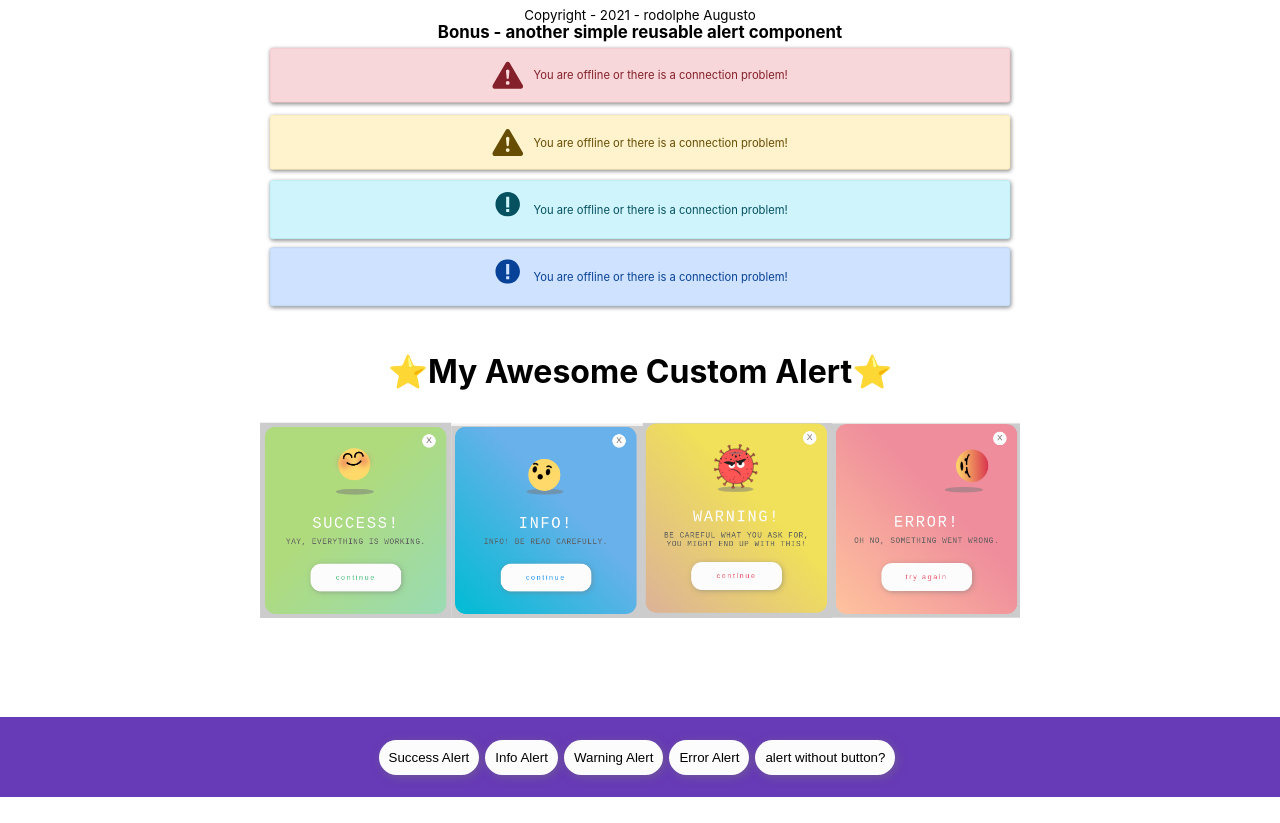
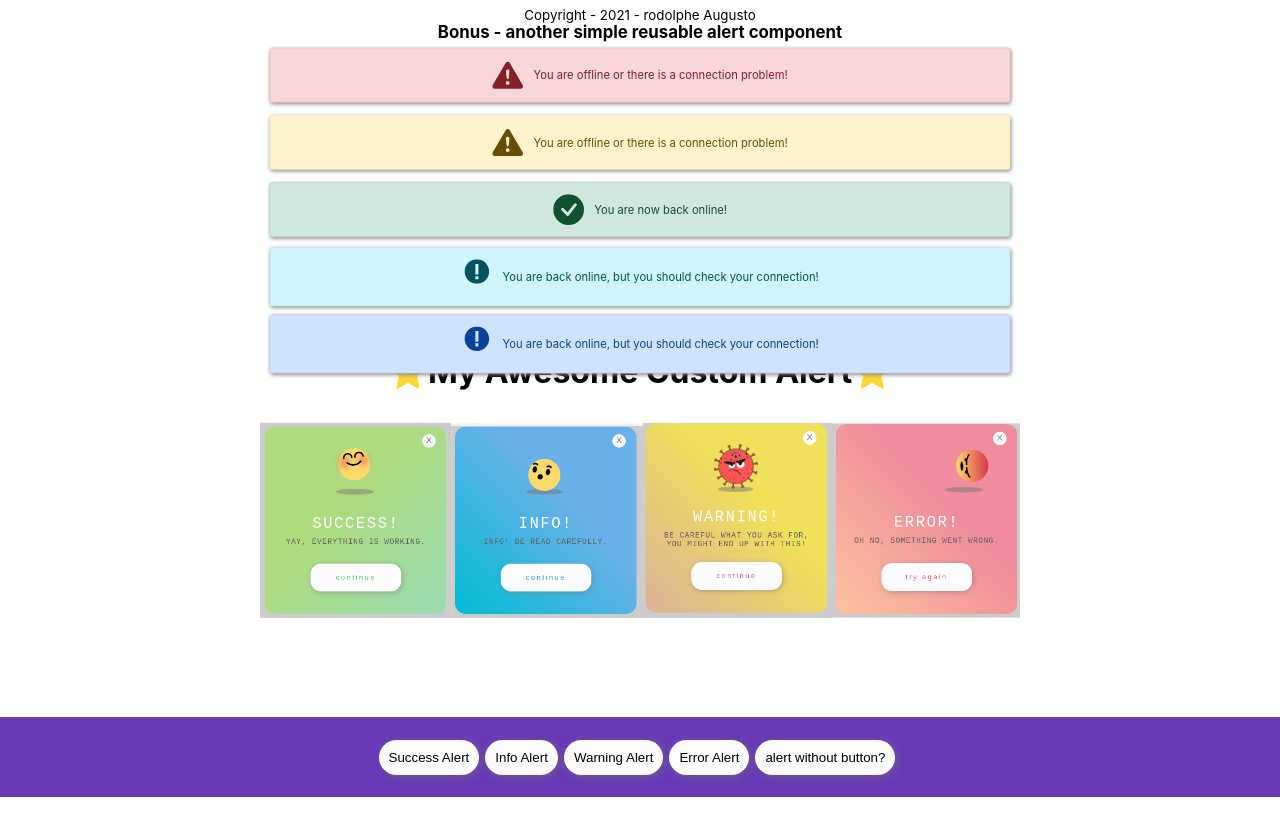
Before and after one commit to rodolphe37/my-awesome-custom-alert, a React (Create React App) app: page / in a window 1280 px wide. Built offline with nearby package versions, Linux system fonts and the light colour scheme.

Commit message:
readme file

```diff
--- a/src/App.js
+++ b/src/App.js
@@ -86,6 +86,11 @@ function App() {
 
   const demoOfflineMessage =
     "You are offline or there is a connection problem!";
+
+  const demoOnlineMessage = "You are now back online!";
+
+  const demoInfoAndPrimaryMessage =
+    "You are back online, but you should check your connection!";
   return (
     <div className="App">
       {/*All 4 choices with boolean conditions to display & css effect */}
@@ -113,8 +118,12 @@ function App() {
         <h2>Bonus - another simple reusable alert component</h2>
         <OfflineMessage type="danger" content={`${demoOfflineMessage}`} />
         <OfflineMessage type="warning" content={`${demoOfflineMessage}`} />
-        <OfflineMessage type="info" content={`${demoOfflineMessage}`} />
-        <OfflineMessage type="primary" content={`${demoOfflineMessage}`} />
+        <OfflineMessage type="success" content={`${demoOnlineMessage}`} />
+        <OfflineMessage type="info" content={`${demoInfoAndPrimaryMessage}`} />
+        <OfflineMessage
+          type="primary"
+          content={`${demoInfoAndPrimaryMessage}`}
+        />
       </div>
       <sub>Copyright - 2021 - rodolphe Augusto</sub>
       <div className="appLogo">
```
Also changed, not shown: demo/simple-alert-bonus.png, 1 other file (tests, documents, lock files or other folders).
